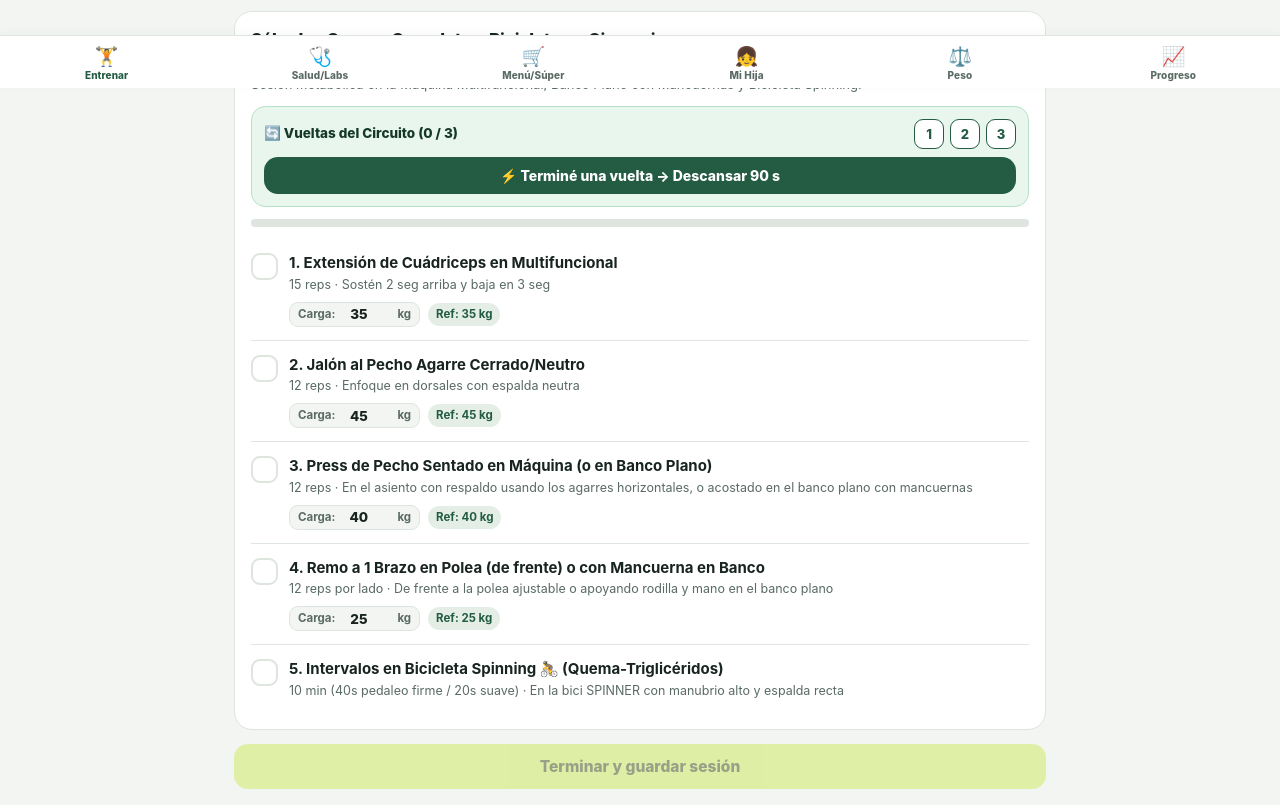
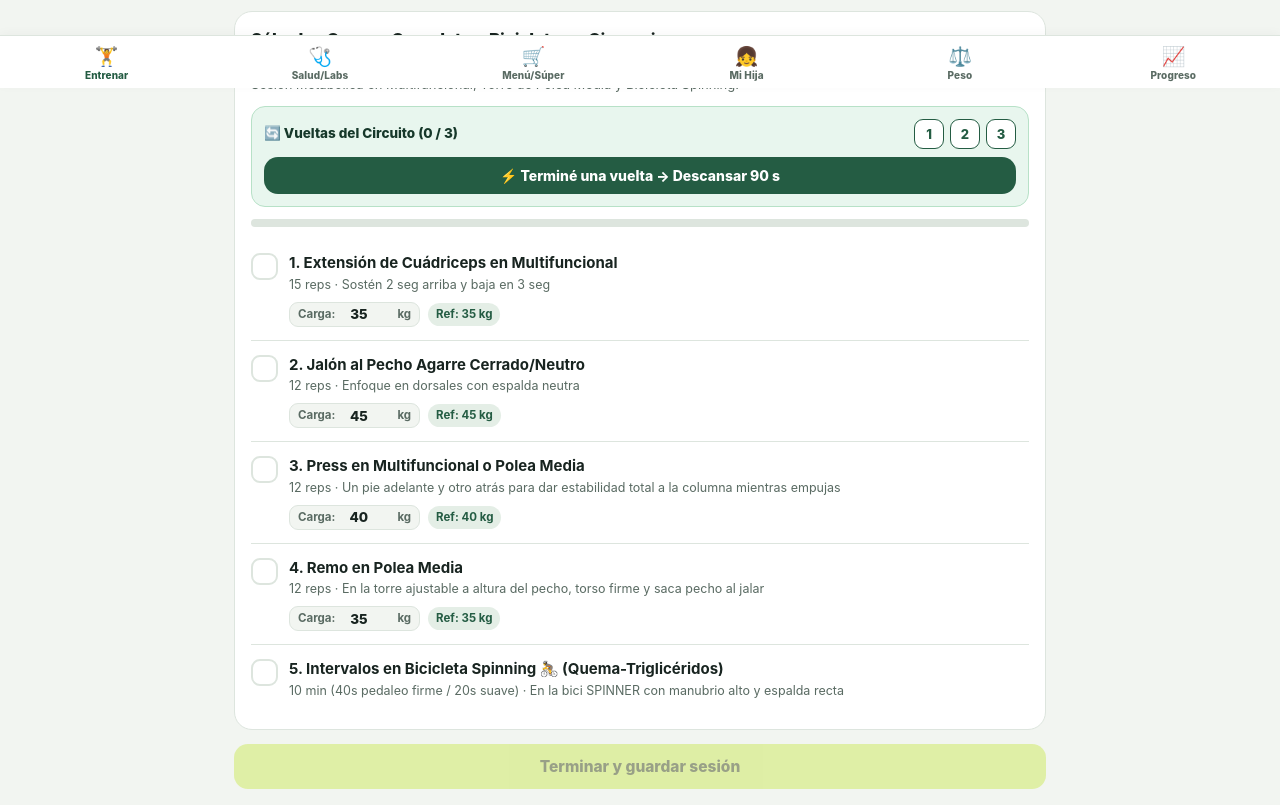
Before and after one commit to marcuache/New-Life, a plain HTML site: page index.html in a window 1280 px wide. Shown: the part 712-1517 px from the top of the page. Drawn offline with Linux system fonts and the light colour scheme.

Commit message:
Add files via upload

```diff
--- a/index.html
+++ b/index.html
@@ -485,12 +485,12 @@ const PLAN = {
     modoDefault: "gym",
     gym: {
       nombre:"Sábado · Cuerpo Completo y Bicicleta en Gimnasio",
-      sub:"Sesión metabólica en la Máquina Multifuncional, Banco Plano con Mancuernas y Bicicleta Spinning.",
+      sub:"Sesión metabólica en Multifuncional, Torre de Polea Media y Bicicleta Spinning.",
       ejercicios:[
         {id:"s_g1", n:"1. Extensión de Cuádriceps en Multifuncional", d:"15 reps · Sostén 2 seg arriba y baja en 3 seg", usaKg:true, defKg:"35"},
         {id:"s_g2", n:"2. Jalón al Pecho Agarre Cerrado/Neutro", d:"12 reps · Enfoque en dorsales con espalda neutra", usaKg:true, defKg:"45"},
-        {id:"s_g3", n:"3. Press de Pecho Sentado en Máquina (o en Banco Plano)", d:"12 reps · En el asiento con respaldo usando los agarres horizontales, o acostado en el banco plano con mancuernas", usaKg:true, defKg:"40"},
-        {id:"s_g4", n:"4. Remo a 1 Brazo en Polea (de frente) o con Mancuerna en Banco", d:"12 reps por lado · De frente a la polea ajustable o apoyando rodilla y mano en el banco plano", usaKg:true, defKg:"25"},
+        {id:"s_g3", n:"3. Press en Multifuncional o Polea Media", d:"12 reps · Un pie adelante y otro atrás para dar estabilidad total a la columna mientras empujas", usaKg:true, defKg:"40"},
+        {id:"s_g4", n:"4. Remo en Polea Media", d:"12 reps · En la torre ajustable a altura del pecho, torso firme y saca pecho al jalar", usaKg:true, defKg:"35"},
         {id:"s_g5", n:"5. Intervalos en Bicicleta Spinning 🚴 (Quema-Triglicéridos)", d:"10 min (40s pedaleo firme / 20s suave) · En la bici SPINNER con manubrio alto y espalda recta", usaKg:false}
       ]
     },
```
